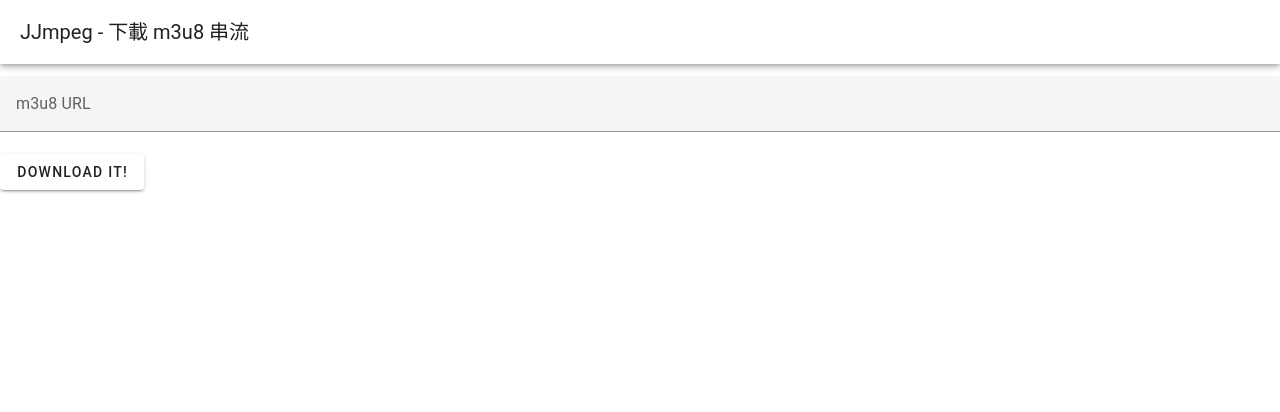
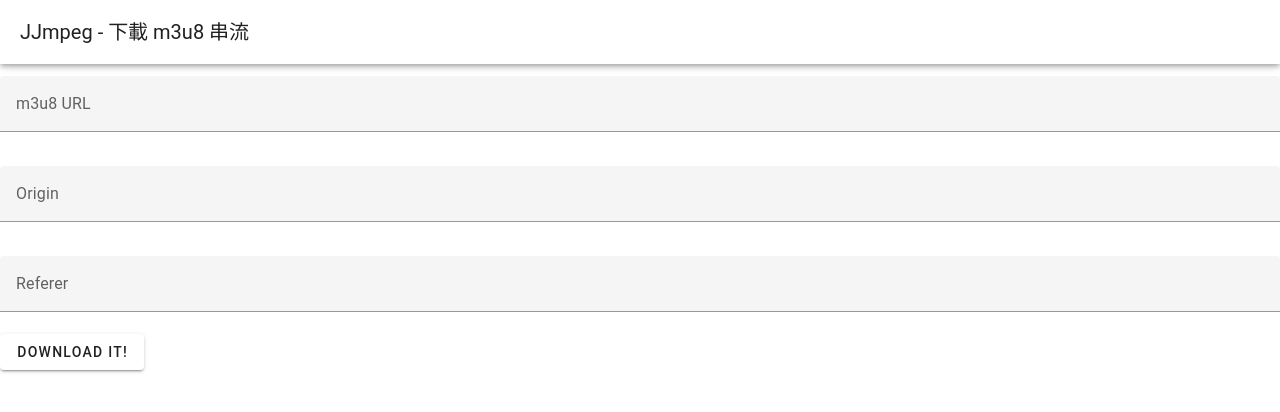
Before and after one commit to advancedor96/JJmpeg_client, a Vue app: page / in a window 1280 px wide. Shown: the top 412 px of the page. Built offline with nearby package versions, Linux system fonts and the light colour scheme.

Commit message:
加入 origin, referer

```diff
--- a/package.json
+++ b/package.json
@@ -10,6 +10,7 @@
     "lint": "eslint . --ext .vue,.js,.jsx,.cjs,.mjs --fix --ignore-path .gitignore"
   },
   "dependencies": {
+    "axios": "^1.6.8",
     "vue": "^3.4.21",
     "vuetify": "^3.5.11"
   },
--- a/src/App.vue
+++ b/src/App.vue
@@ -7,7 +7,10 @@
 
     <v-text-field label="m3u8 URL" class="mt-3" v-model="m3u8Url"></v-text-field>
 
-    <v-btn :href="finalUrl">
+    <v-text-field label="Origin" class="mt-3" v-model="Origin"></v-text-field>
+    <v-text-field label="Referer" class="mt-3" v-model="Referer"></v-text-field>
+
+    <v-btn @click="download">
       Download it!
     </v-btn>
 
@@ -18,11 +21,29 @@
 </template>
 <script setup>
 import { ref, computed } from 'vue'
+import axios from 'axios'
 
 
-const apiUrl = ref('https://jjmpeg-api.onrender.com/download')
+// const apiUrl = ref('https://jjmpeg-api.onrender.com/download')
+const apiUrl = ref('http://localhost:3000/download')
 const m3u8Url = ref('')
+const Origin = ref('')
+const Referer = ref('')
 
+const download = async ()=>{
+  try {
+    await axios.post(apiUrl.value, {
+      url: m3u8Url.value,
+      "Origin": Origin.value,
+      "Referer": Referer.value
+    })
+
+  } catch (err) {
+    console.log('err:',err);
+  } finally{
+    console.log('finished');
+  }
+}
 const finalUrl = computed(()=>{
   const tmp = apiUrl.value + '?url=' + m3u8Url.value;
   console.log('最後的url:',tmp);
```
Also changed, not shown: 1 other file (tests, documents, lock files or other folders).
